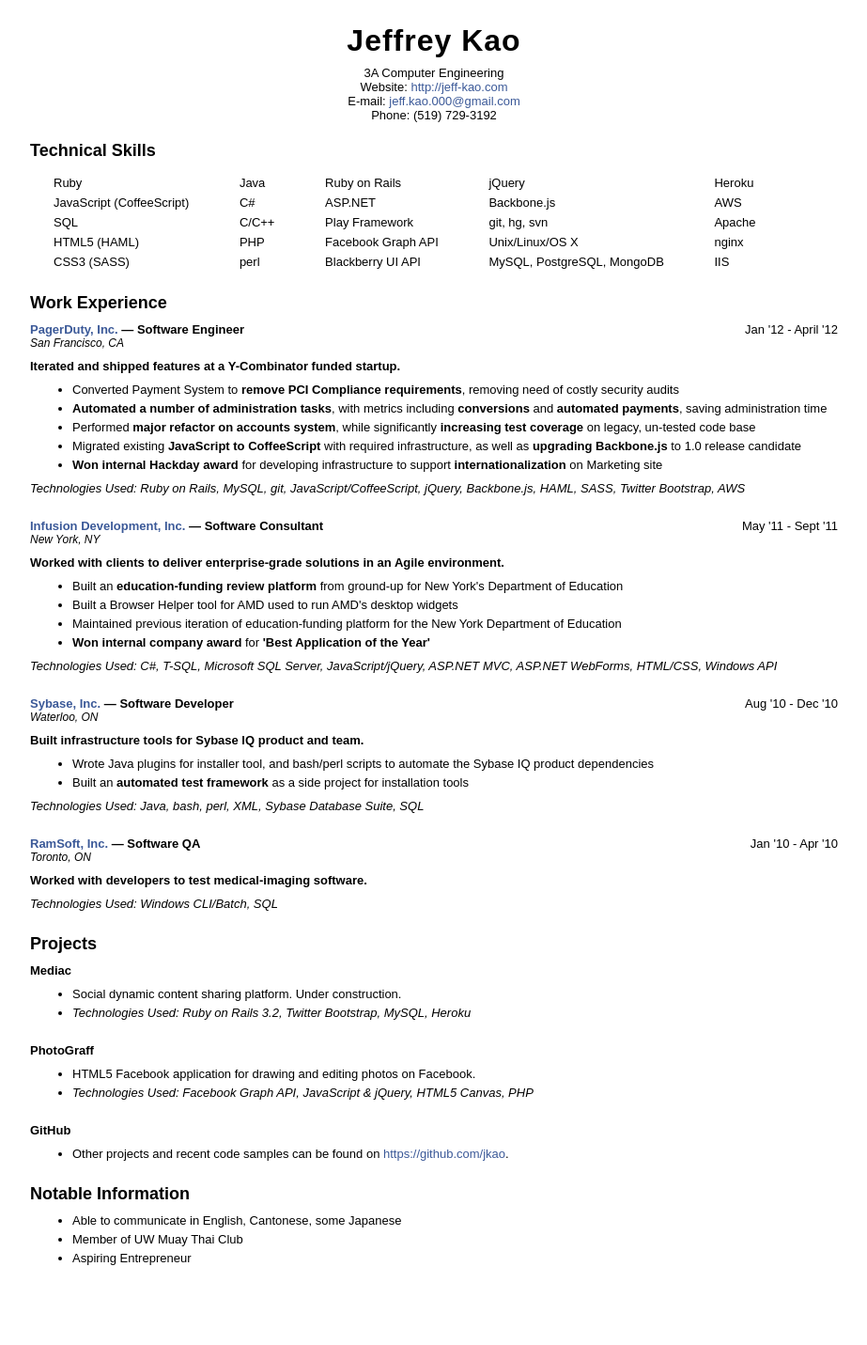
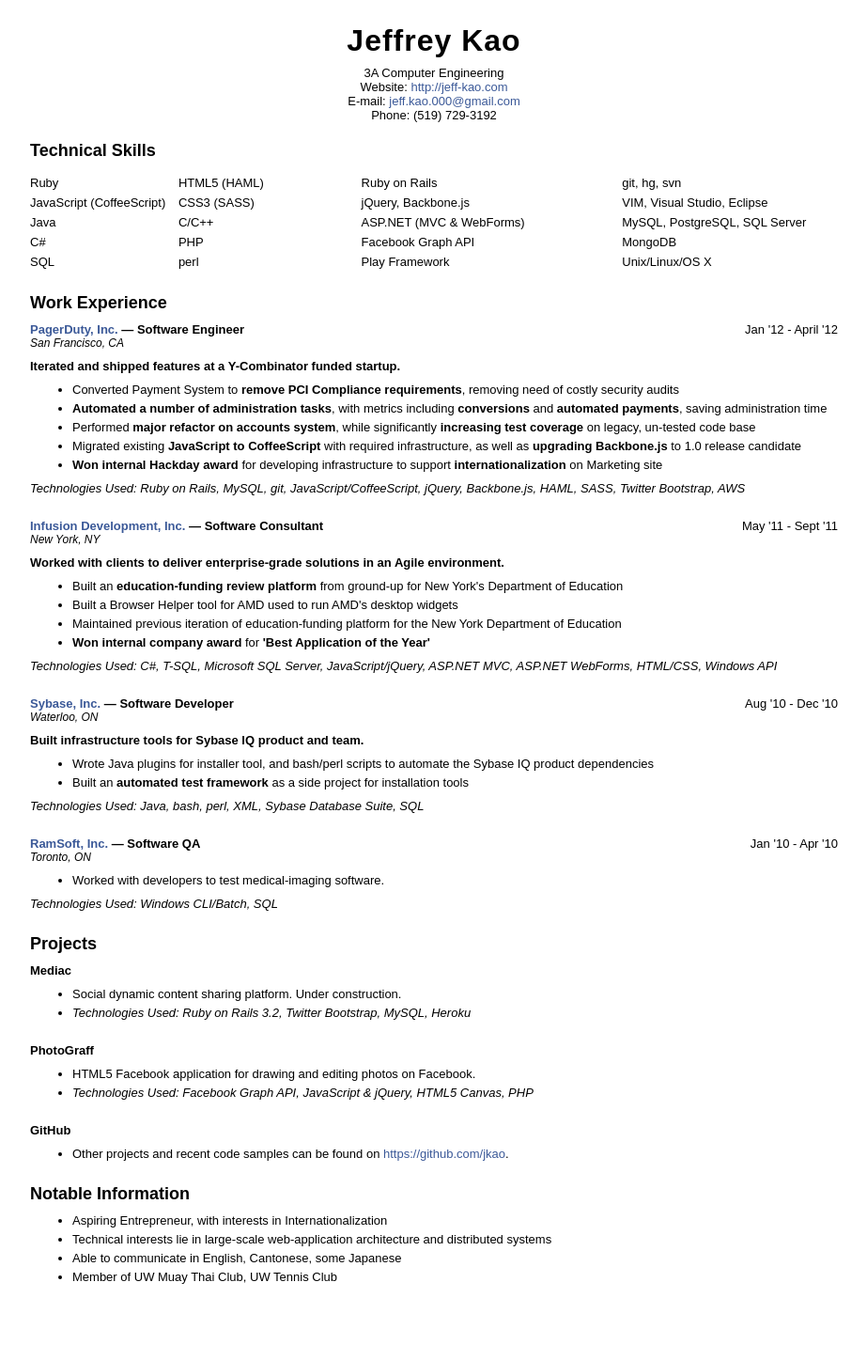
Before and after one commit to jkao/jkao.github.io, a Jekyll site: the page resume_old.html, which Jekyll copies as it is, in a window 1280 px wide. Shown: the whole page at 94% size, without its empty margins (178-1101 px from the left). Built offline with Jekyll 4.4.1, drawn with Linux system fonts in a browser that asks for light colours.

Commit message:
More minor formatting for resume

```diff
--- a/resume_old.html
+++ b/resume_old.html
@@ -65,7 +65,7 @@
             }
             ul.skill-set {
               display: inline-block;
-              margin: 0 25px;
+              margin: 0 100px 0 0;
               font-size: 13px;
             }
             ul.skill-set li {
@@ -116,40 +116,33 @@
         <!-- SKILLS -->
         <div class="skills-summary">
           <h3>Technical Skills</h3>
-          <ul class="skill-set">
+          <ul class="skill-set" style="margin-right: 10px;">
             <li>Ruby</li>
             <li>JavaScript (CoffeeScript)</li>
+            <li>Java</li>
+            <li>C#</li>
             <li>SQL</li>
+          </ul>
+          <ul class="skill-set">
             <li>HTML5 (HAML)</li>
             <li>CSS3 (SASS)</li>
-          </ul>
-          <ul class="skill-set">
-            <li>Java</li>
-            <li>C#</li>
             <li>C/C++</li>
             <li>PHP</li>
             <li>perl</li>
           </ul>
           <ul class="skill-set">
             <li>Ruby on Rails</li>
-            <li>ASP.NET</li>
+            <li>jQuery, Backbone.js</li>
+            <li>ASP.NET (MVC &amp; WebForms)</li>
+            <li>Facebook Graph API</li>
             <li>Play Framework</li>
-            <li>Facebook Graph API</li>
-            <li>Blackberry UI API</li>
           </ul>
-          <ul class="skill-set">
-            <li>jQuery</li>
-            <li>Backbone.js</li>
+          <ul class="skill-set" style="margin: 0;">
             <li>git, hg, svn</li>
+            <li>VIM, Visual Studio, Eclipse</li>
+            <li>MySQL, PostgreSQL, SQL Server</li>
+            <li>MongoDB</li>
             <li>Unix/Linux/OS X</li>
-            <li>MySQL, PostgreSQL, MongoDB</li>
-          </ul>
-          <ul class="skill-set">
-            <li>Heroku</li>
-            <li>AWS</li>
-            <li>Apache</li>
-            <li>nginx</li>
-            <li>IIS</li>
           </ul>
         </div>
         <!-- WORK -->
@@ -197,7 +190,9 @@
               <div class="job-date">Jan &#39;10 - Apr &#39;10</div>
               <div class="entry-title"><a href="http://www.ramsoft.com">RamSoft, Inc.</a> &mdash; Software QA</div>
               <div class="job-location">Toronto, ON</div>
-              <div class="job-summary">Worked with developers to test medical-imaging software.</div>
+              <ul class="entry-description">
+                <li>Worked with developers to test medical-imaging software.</li>
+              </ul>
               <em>Technologies Used: Windows CLI/Batch, SQL</em>
             </div>
         </div>
@@ -234,9 +229,10 @@
           <h3>Notable Information</h3>
           <div class="entry">
             <ul class="entry-description">
+              <li>Aspiring Entrepreneur, with interests in Internationalization</li>
+              <li>Technical interests lie in large-scale web-application architecture and distributed systems</li>
               <li>Able to communicate in English, Cantonese, some Japanese</li>
-              <li>Member of UW Muay Thai Club</li>
-              <li>Aspiring Entrepreneur</li>
+              <li>Member of UW Muay Thai Club, UW Tennis Club</li>
             </ul>
           </div>
         </div>
```
